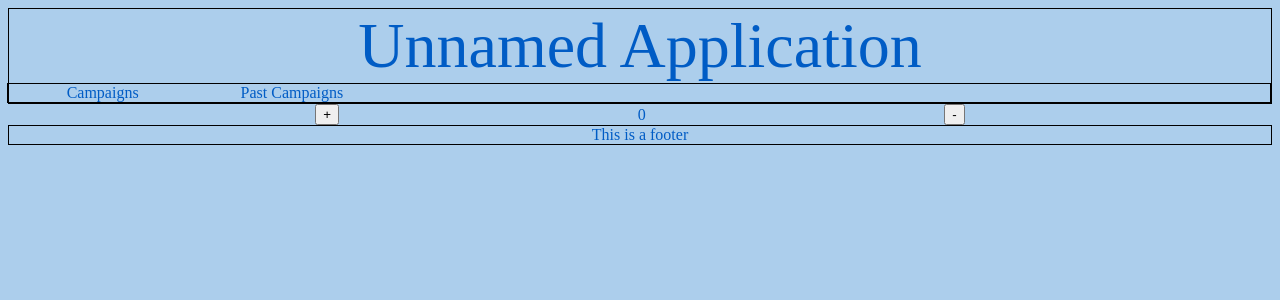
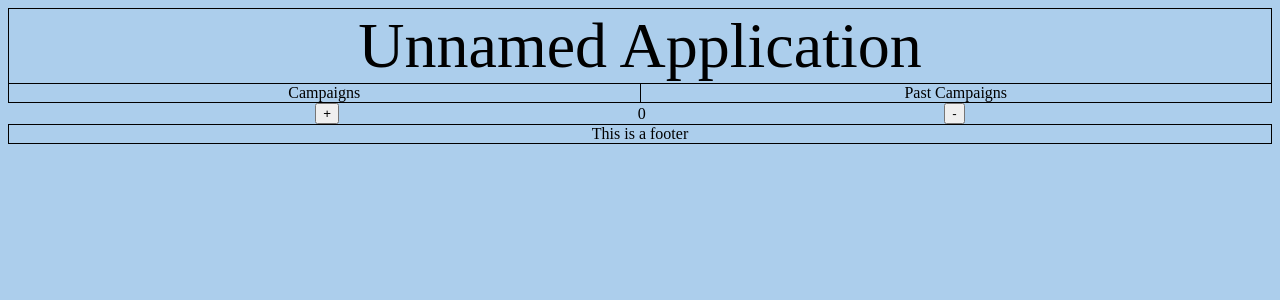
Before and after one commit to vla15/react-1, a React app: page / in a window 1280 px wide. Shown: the top 300 px of the page. Built offline with nearby package versions, Linux system fonts and the light colour scheme; the HTML template or start-up script is replaced by a standard one.

Commit message:
style updates

```diff
--- a/client/src/scss/application.scss
+++ b/client/src/scss/application.scss
@@ -1,9 +1,9 @@
 body {
   background: #ACCEEC;
-  color: #005CC5;
   text-align: center;
   height: auto;
   width: auto;
+  box-sizing: border-box;
 }
 
 .counterComponent {
@@ -27,26 +27,31 @@ body {
   height: 15%;
   align-items: flex-end;
   flex-direction: column;
+  justify-content: space-between;
   border: 1px black solid;
 
   .header-title {
+    flex-basis: 1;
     display: flex;
     justify-content: center;
     align-items: center;
     font-size: 8vh;
-    min-height: 80%;
     width: 100%;
   }
 
   .header-items-container {
     display: flex;
     width: 100%;
-    min-height: 20%;
-    border: 1px black solid;
+    border-top: 1px black solid;
     align-items: center;
 
     .header-item {
-      min-width: 15%;
+      flex: 1;
+      border-right: 1px black solid;
+
+    }
+    :last-child {
+      border-right: none;
     }
   }
 }
```
